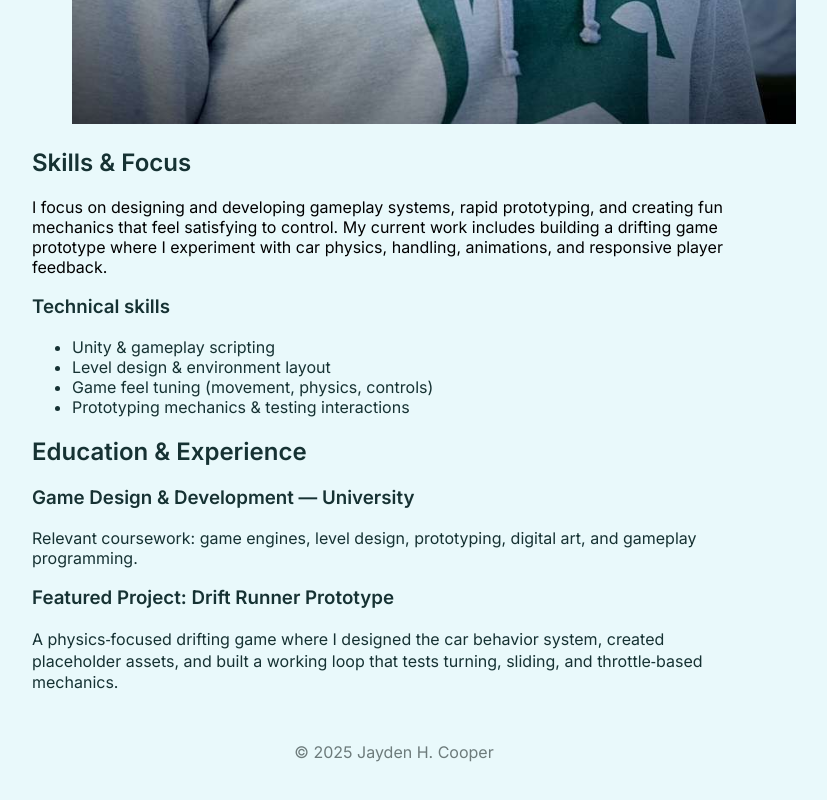
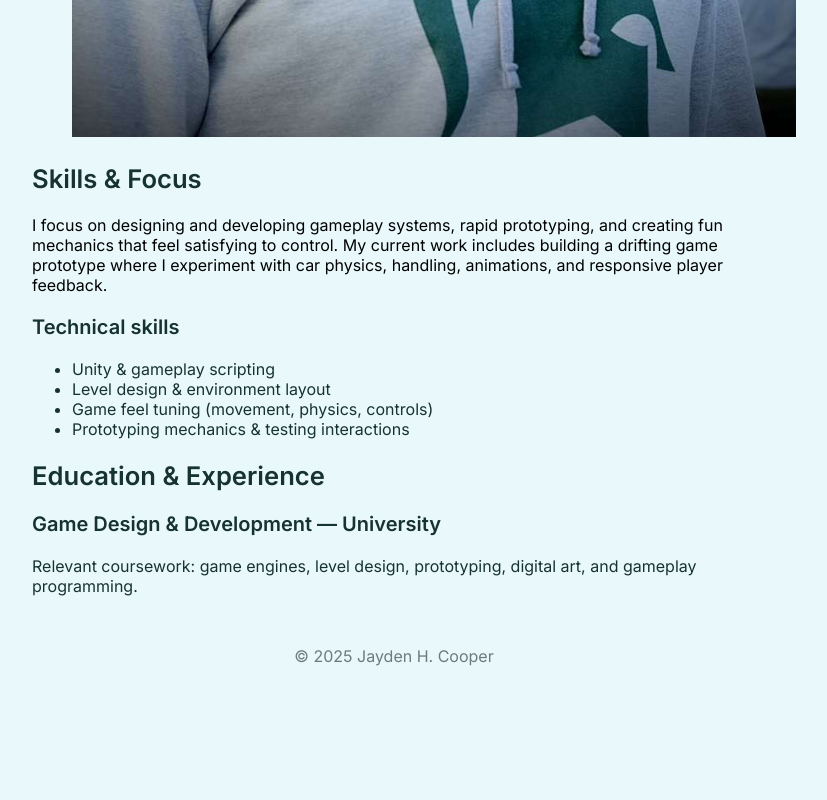
Before and after one commit to CoopDog1122/Final_Project, a plain HTML site: page About.html in a window 1280 px wide. Shown: the part 1294-2094 px from the top of the page, without its empty margins (246-1073 px from the left). After the commit the page ends 2036 px from the top, so only its background shows below. Drawn offline with nearby package versions, Linux system fonts and the light colour scheme.

Commit message:
made text bigger

```diff
--- a/About.html
+++ b/About.html
@@ -55,10 +55,7 @@
           <p>Relevant coursework: game engines, level design, prototyping, digital art, and gameplay programming.</p>
         </article>
 
-        <article class="card">
-          <h3>Featured Project: Drift Runner Prototype</h3>
-          <p>A physics‑focused drifting game where I designed the car behavior system, created placeholder assets, and built a working loop that tests turning, sliding, and throttle‑based mechanics.</p>
-        </article>
+
       </div>
     </section>
   </main>
--- a/css/styles.css
+++ b/css/styles.css
@@ -18,6 +18,7 @@
 body{
   margin:0;
   font-family:var(--font-main);
+  font-size:18px;
   background:var(--bg);
   color:#163233;
   -webkit-font-smoothing:antialiased;
@@ -40,11 +41,17 @@ body{
   display:block;
   text-align:center;
   font-family:var(--font-heading);
-  font-size:34px;
+  font-size:38px;
   color:#fff;
   text-decoration:none;
   letter-spacing:0.01em;
 }
+
+/* Global heading scale */
+h1, .page-header h1, .hero h1 { font-size:2.6rem; line-height:1.05; }
+h2 { font-size:1.6rem; }
+h3 { font-size:1.25rem; }
+p, li, a { font-size:1rem; }
 
 /* Top small nav beneath title */
 .primary-nav{ margin-top:8px; }
```
